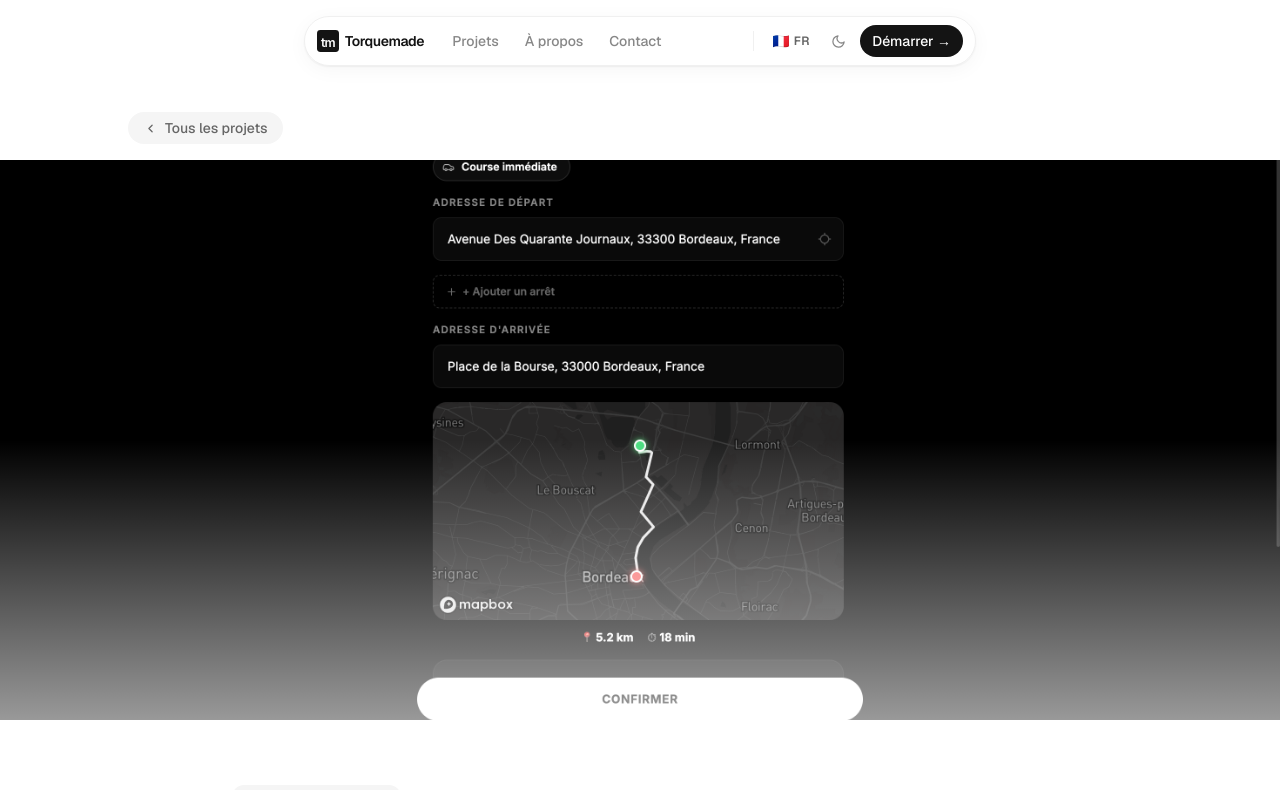
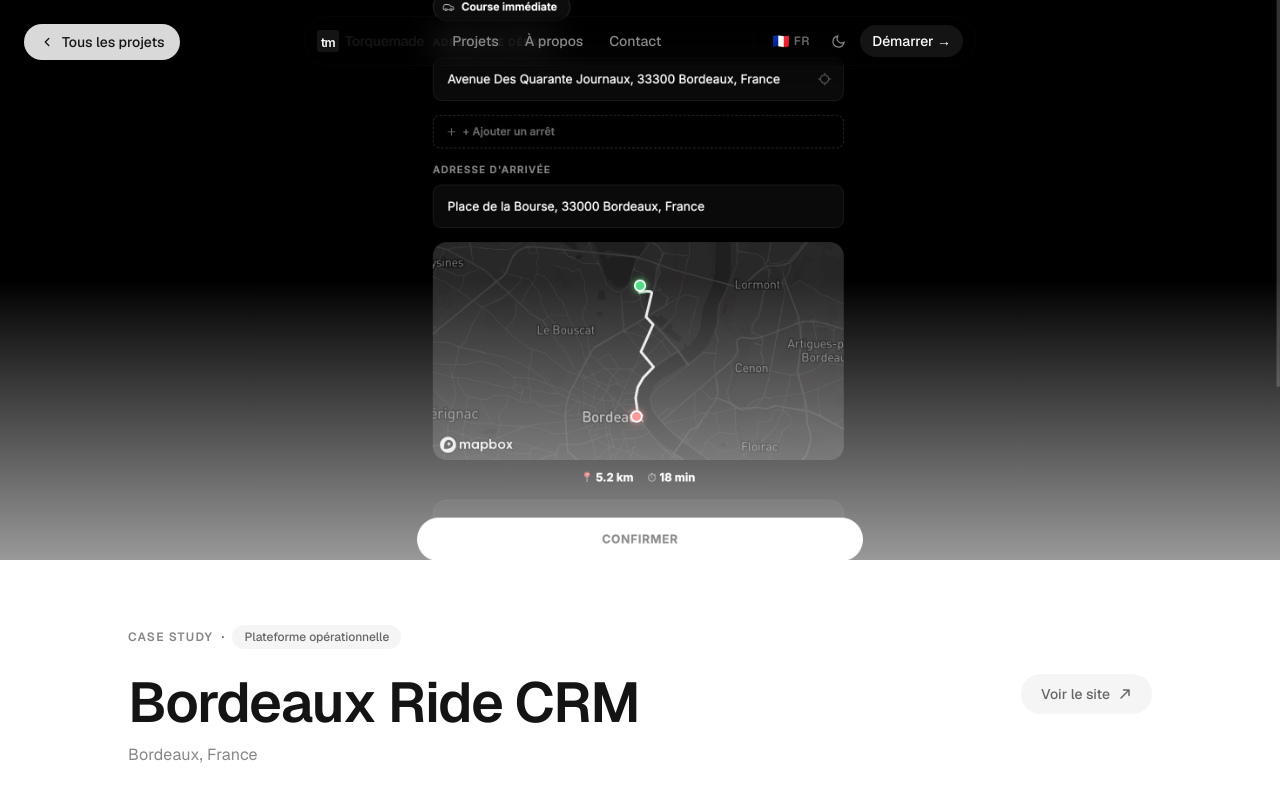
Before and after one commit to loanrmb/torquemade-v2, a Next.js app: page /work/bdxride-crm in a window 1280 px wide. Shown: the top 790 px of the page. Built offline with nearby package versions, Linux system fonts and the light colour scheme.

Commit message:
Update page.tsx

```diff
--- a/app/work/[slug]/page.tsx
+++ b/app/work/[slug]/page.tsx
@@ -44,33 +44,31 @@ export default function CaseStudyPage() {
     <>
       <NavPill />
 
-      {/* ── BACK PILL — sous le menu principal ── */}
-      <div className="relative z-10 px-5 pt-24 min-720:pt-28" style={{ background: 'hsl(var(--bg-primary))' }}>
-        <div className="mx-auto max-w-5xl pb-4">
-          <Link
-            href="/work"
-            className="inline-flex items-center gap-2 rounded-full px-4 py-1.5 text-sm font-medium transition-opacity hover:opacity-70"
-            style={{
-              background: 'hsl(var(--bg-secondary))',
-              color: 'hsl(var(--text-secondary))',
-              border: '1px solid hsl(var(--border))',
-            }}
-          >
-            <svg width="13" height="13" viewBox="0 0 16 16" fill="none">
-              <path d="M10 12L6 8L10 4" stroke="currentColor" strokeWidth="1.5" strokeLinecap="round" strokeLinejoin="round"/>
-            </svg>
-            {lang === 'fr' ? 'Tous les projets' : 'All projects'}
-          </Link>
-        </div>
-      </div>
-
       <main className="relative z-10 overflow-clip rounded-b-32" style={{ background: 'hsl(var(--bg-primary))' }}>
 
-        {/* ── HERO IMAGE ───────────────────────────────────────────────── */}
+        {/* ── HERO IMAGE + back button superposé ──────────────────────── */}
         <div
           className="relative w-full overflow-hidden"
           style={{ aspectRatio: '16/7', background: 'hsl(var(--bg-secondary))' }}
         >
+          {/* Back button — top left, superposé sur le hero */}
+          <div className="absolute top-4 left-4 z-10 min-720:top-6 min-720:left-6">
+            <Link
+              href="/work"
+              className="inline-flex items-center gap-2 rounded-full px-4 py-2 text-sm font-medium backdrop-blur-sm transition-opacity hover:opacity-80"
+              style={{
+                background: 'hsl(var(--bg-primary) / 0.85)',
+                color: 'hsl(var(--text-primary))',
+                border: '1px solid hsl(var(--border) / 0.5)',
+              }}
+            >
+              <svg width="14" height="14" viewBox="0 0 16 16" fill="none">
+                <path d="M10 12L6 8L10 4" stroke="currentColor" strokeWidth="1.5" strokeLinecap="round" strokeLinejoin="round"/>
+              </svg>
+              {lang === 'fr' ? 'Tous les projets' : 'All projects'}
+            </Link>
+          </div>
+
           {heroExternal ? (
             // eslint-disable-next-line @next/next/no-img-element
             <img src={project.imageHero} alt={project.client} className="w-full h-full object-cover" />
@@ -87,7 +85,7 @@ export default function CaseStudyPage() {
         <section className="px-5 pt-12 pb-10 min-720:pt-16 min-720:pb-14">
           <div className="mx-auto max-w-5xl">
 
-            {/* Eyebrow */}
+            {/* Eyebrow — alignement corrigé */}
             <div className="fade-up flex items-center gap-2 mb-6 flex-wrap">
               <span
                 className="text-xs font-semibold uppercase tracking-widest"
@@ -211,6 +209,8 @@ export default function CaseStudyPage() {
                   {project.challenge[lang]}
                 </p>
               </div>
+
+              {/* Image challenge */}
               <div
                 className="fade-up fade-up-d1 relative overflow-hidden rounded-2xl"
                 style={{
@@ -221,9 +221,19 @@ export default function CaseStudyPage() {
               >
                 {challengeExternal ? (
                   // eslint-disable-next-line @next/next/no-img-element
-                  <img src={project.imageChallenge} alt={`${project.client} — challenge`} className="w-full h-full object-cover" />
+                  <img
+                    src={project.imageChallenge}
+                    alt={`${project.client} — challenge`}
+                    className="w-full h-full object-cover"
+                  />
                 ) : (
-                  <Image src={project.imageChallenge} alt={`${project.client} — challenge`} fill className="object-cover" sizes="(max-width: 720px) 100vw, 50vw" />
+                  <Image
+                    src={project.imageChallenge}
+                    alt={`${project.client} — challenge`}
+                    fill
+                    className="object-cover"
+                    sizes="(max-width: 720px) 100vw, 50vw"
+                  />
                 )}
               </div>
             </div>
@@ -234,6 +244,8 @@ export default function CaseStudyPage() {
         <section className="px-5 py-14 min-720:py-20" style={{ background: 'hsl(var(--bg-secondary))' }}>
           <div className="mx-auto max-w-5xl">
             <div className="grid min-720:grid-cols-[1fr_1fr] gap-12 items-center">
+
+              {/* Image approach — inversée sur desktop */}
               <div
                 className="fade-up relative overflow-hidden rounded-2xl order-2 min-720:order-1"
                 style={{
@@ -244,11 +256,22 @@ export default function CaseStudyPage() {
               >
                 {approachExternal ? (
                   // eslint-disable-next-line @next/next/no-img-element
-                  <img src={project.imageApproach} alt={`${project.client} — approche`} className="w-full h-full object-cover" />
+                  <img
+                    src={project.imageApproach}
+                    alt={`${project.client} — approche`}
+                    className="w-full h-full object-cover"
+                  />
                 ) : (
-                  <Image src={project.imageApproach} alt={`${project.client} — approche`} fill className="object-cover" sizes="(max-width: 720px) 100vw, 50vw" />
+                  <Image
+                    src={project.imageApproach}
+                    alt={`${project.client} — approche`}
+                    fill
+                    className="object-cover"
+                    sizes="(max-width: 720px) 100vw, 50vw"
+                  />
                 )}
               </div>
+
               <div className="order-1 min-720:order-2">
                 <p className="fade-up section-label mb-3" style={{ color: 'hsl(var(--accent))' }}>
                   {lang === 'fr' ? 'Approche' : 'Approach'}
```
